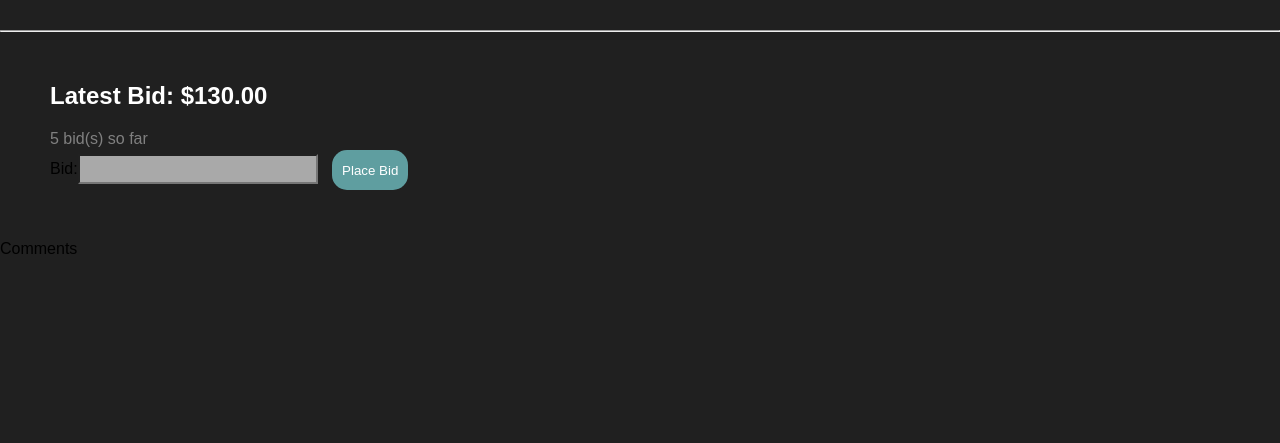
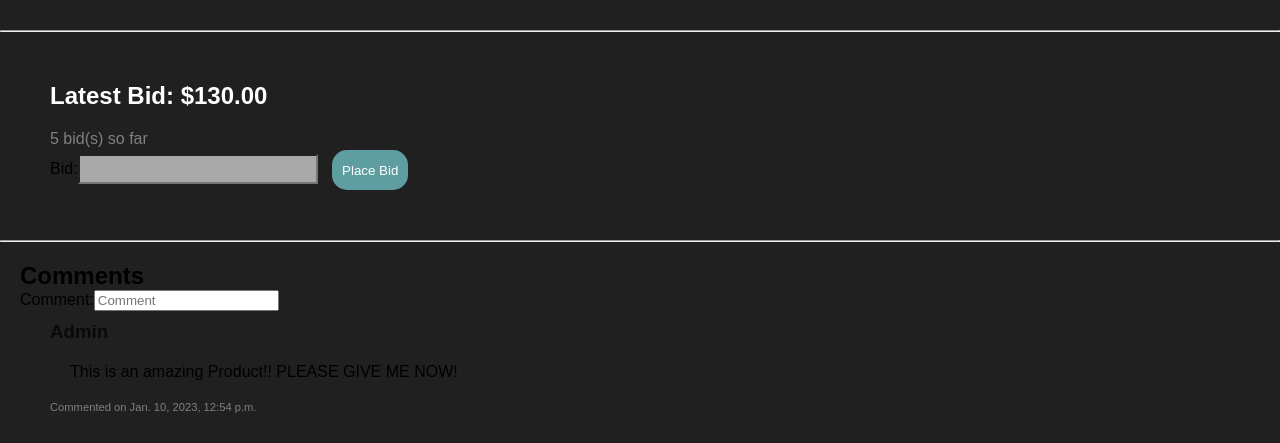
Before and after one commit to MariooC14/CS50wP2, a Django app: page /listings/2 in a window 1280 px wide. Shown: the part 625-1068 px from the top of the page. Before the commit the page ends 879 px from the top, so only its background shows below. Run offline with Django 3.2, Linux system fonts and the light colour scheme; a user stored in the database is signed in; data comes from the database, SQL or seed files in the repository; both versions use the stored data as it was after the commit; some libraries are stand-ins or nearby versions.

Commit message:
Added Comments Section (Unfinished)

```diff
--- a/auctions/forms.py
+++ b/auctions/forms.py
@@ -6,6 +6,9 @@ class BidForm(forms.Form):
     bid = forms.DecimalField(required=True, max_digits=9, decimal_places=2)
 
 class ListingForm(forms.Form):
+
+
+
     title = forms.CharField(
                             required=True,
                             max_length=30,
@@ -37,3 +40,12 @@ class ListingForm(forms.Form):
                                widget=forms.URLInput(attrs={
                                    'placeholder': "Photo URL (Optional)"
                                }))
+
+
+class CommentForm(forms.Form):
+    comment = forms.CharField(required=True,
+                              max_length=300,
+                              min_length=20,
+                              widget=forms.TextInput(attrs={
+                                'placeholder': 'Comment',
+                              }))
--- a/auctions/models.py
+++ b/auctions/models.py
@@ -55,3 +55,10 @@ class Comment(models.Model) :
     id = models.AutoField(primary_key=True)
     commenter = models.ForeignKey(User, on_delete=models.CASCADE)
     comment_for = models.ForeignKey(Listing, on_delete=models.CASCADE)
+    comment = models.TextField(null=True,
+                               blank=False,
+                               max_length=500)
+    date = models.DateTimeField(auto_now_add=True)
+
+    def __str__(self):
+        return f"{self.commenter}'s comment for {self.comment_for}"
--- a/auctions/static/auctions/styles.css
+++ b/auctions/static/auctions/styles.css
@@ -211,4 +211,23 @@ main {
   color: white;
   padding: 10px;
   border-radius: 20px;
+}
+
+.comments--section {
+  padding: 20px;
+}
+
+.comments {
+  padding: 10px 30px;
+}
+.comments h3 {
+  opacity: 0.7;
+}
+.comments p {
+  font-size: 0.7rem;
+  color: gray;
+}
+
+.comment {
+  margin: 20px;
 }/*# sourceMappingURL=styles.css.map */
--- a/auctions/static/auctions/styles.scss
+++ b/auctions/static/auctions/styles.scss
@@ -227,3 +227,23 @@ main {
     padding: 10px;
     border-radius: 20px;
 }
+
+.comments--section {
+    padding: 20px;
+}
+
+.comments {
+    padding: 10px 30px;
+
+    h3 {
+        opacity: 0.7;
+    }
+    p {
+        font-size: 0.7rem;
+        color:gray;
+    }
+}
+
+.comment {
+    margin: 20px;
+}
--- a/auctions/templates/auctions/listing.html
+++ b/auctions/templates/auctions/listing.html
@@ -26,35 +26,62 @@
             <h2>Latest Bid: ${{ listing.price }}</h2>
 
             {% if user != listing.lister %}
+
                 {% if listing.active %}
                     <form action="{% url 'listings' listing_id=listing.id %} " method="POST">
                         {% csrf_token %}
                         <p>{{ bid_count }} bid(s) so far</p>
                         {{ form }}
                         <button class="bid-button">Place Bid</button>
+
                         {% if message %}
                             <p>{{ message }}</p>
                         {% endif %}
+
                     </form>
+
                 {% else %}
                 <h2 style="text-align:center">Listing is closed. No more bids.</h2>
+
                     {% if listing.winner == user %}
+
                         <h2 style="text-align:center">You won the auction!</h2>
+
                     {% endif %}
+
                 {% endif %}
+
             {% else %}
-                    {% if listing.active %}
-                        <!-- If the user is the lister, show end button -->
-                        <a class="close--listing--button" href="{% url 'closeListing' listing_id=listing.id %}">Close Listing</a>
-                    {% endif %}
+
+                {% if listing.active %}
+                    <!-- If the user is the lister, show end button -->
+                    <a class="close--listing--button" href="{% url 'closeListing' listing_id=listing.id %}">Close Listing</a>
+                {% endif %}
+
             {% endif %}
         </section>
+        <hr />
+        <section class="comments--section">
+            <h1>Comments</h1>
+            <form action="{% url 'createComment' %}">
+                {% csrf_token %}
+                {{ comment_form }}
+            </form>
+            <div class="comments">
+                {% for comment in comments %}
+                    <h3>{{ comment.commenter }}</h3>
+                    <div class="comment">{{ comment.comment }} </div>
+                    <p>Commented on {{ comment.date }}</p>
 
-        <section>
-            Comments
+                {% empty %}
+                    No comments yet.
+                {% endfor %}
+
+            </div>
         </section>
 
     {% else %}
         Listing not found
     {% endif %}
+
 {% endblock %}
--- a/auctions/views.py
+++ b/auctions/views.py
@@ -8,7 +8,7 @@ from django.contrib.auth.decorators import login_required
 import logging
 
 from .models import User, Listing, Comment, Bid, Watchlist
-from .forms import BidForm, ListingForm
+from .forms import BidForm, ListingForm, CommentForm
 
 logging.basicConfig(level=logging.INFO)
 
@@ -74,9 +74,10 @@ def listing(request, listing_id):
             "form": BidForm,
             "listing": current_listing,
             "comments": comments,
+            "comment_form": CommentForm,
             "bid_count": len(bid_count),
             "message": message,
-            "watchlist_count": Watchlist.objects.filter(watched_by=request.user).count()
+            "watchlist_count": Watchlist.objects.filter(watched_by=request.user).count(),
         })
 
     else:
@@ -85,6 +86,7 @@ def listing(request, listing_id):
             "form": BidForm,
             "listing": current_listing,
             "comments": comments,
+            "comment_form": CommentForm,
             "bid_count": len(bid_count),
             "watchlist_count": Watchlist.objects.filter(watched_by=request.user).count(),
     })
@@ -207,3 +209,25 @@ def register(request):
         return HttpResponseRedirect(reverse("index"))
     else:
         return render(request, "auctions/register.html")
+
+@login_required(login_url='/login')
+def createComment(request):
+    form = CommentForm(request.POST)
+
+    if form.is_valid():
+
+        form = form.cleaned_data
+
+        """
+        TODO:
+            Make Comment form on listing page so that new comment is registered, with the following properties:
+                * commenter
+                * the item for which the user commented
+                * the comment itself
+                (The time and date of when the comment was posted is automatically added in the DB)
+
+            The comment being posted should not redirect the user to another page.
+        """
+        new_comment = Comment(
+                       comment=form['comment'],
+        )
```
Also changed, not shown: auctions/migrations/0013_comment_comment.py (added), auctions/migrations/0014_alter_comment_comment.py (added), auctions/migrations/0015_comment_date.py (added), db.sqlite3, 1 other file.
